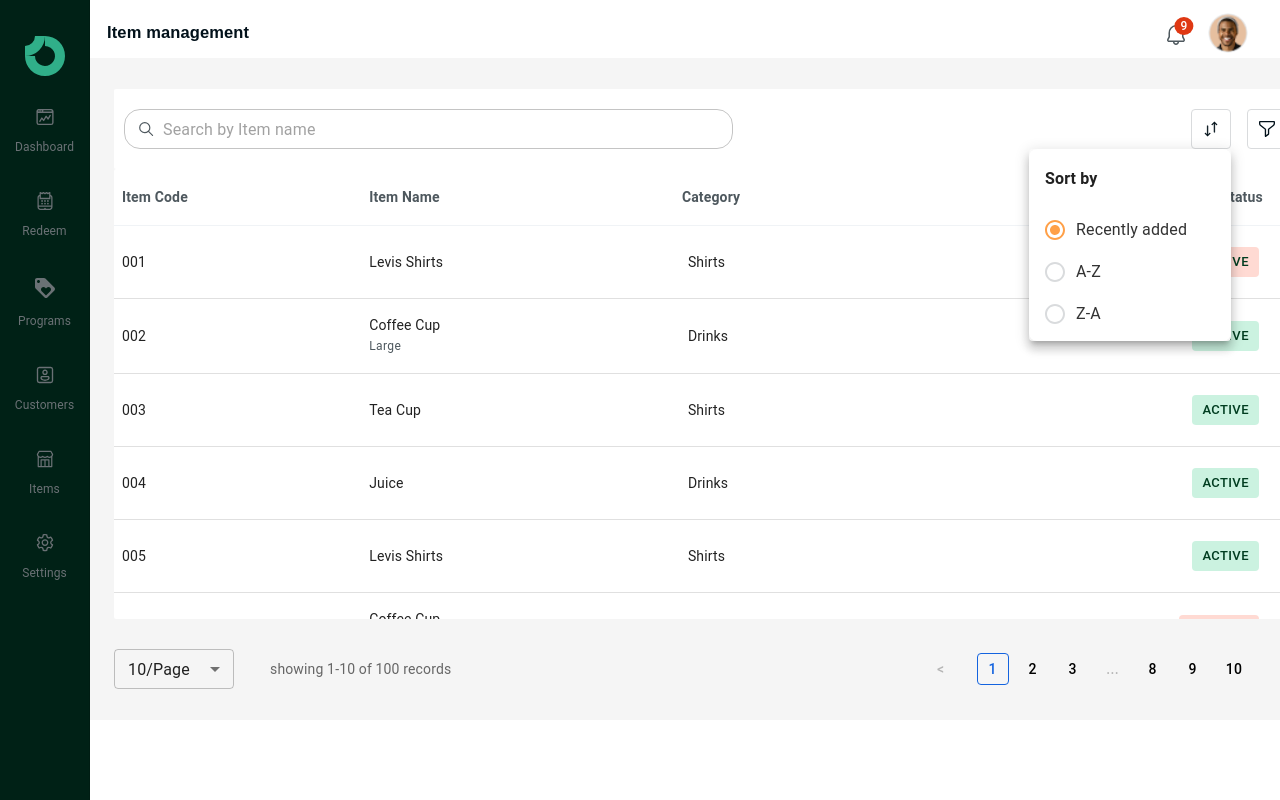
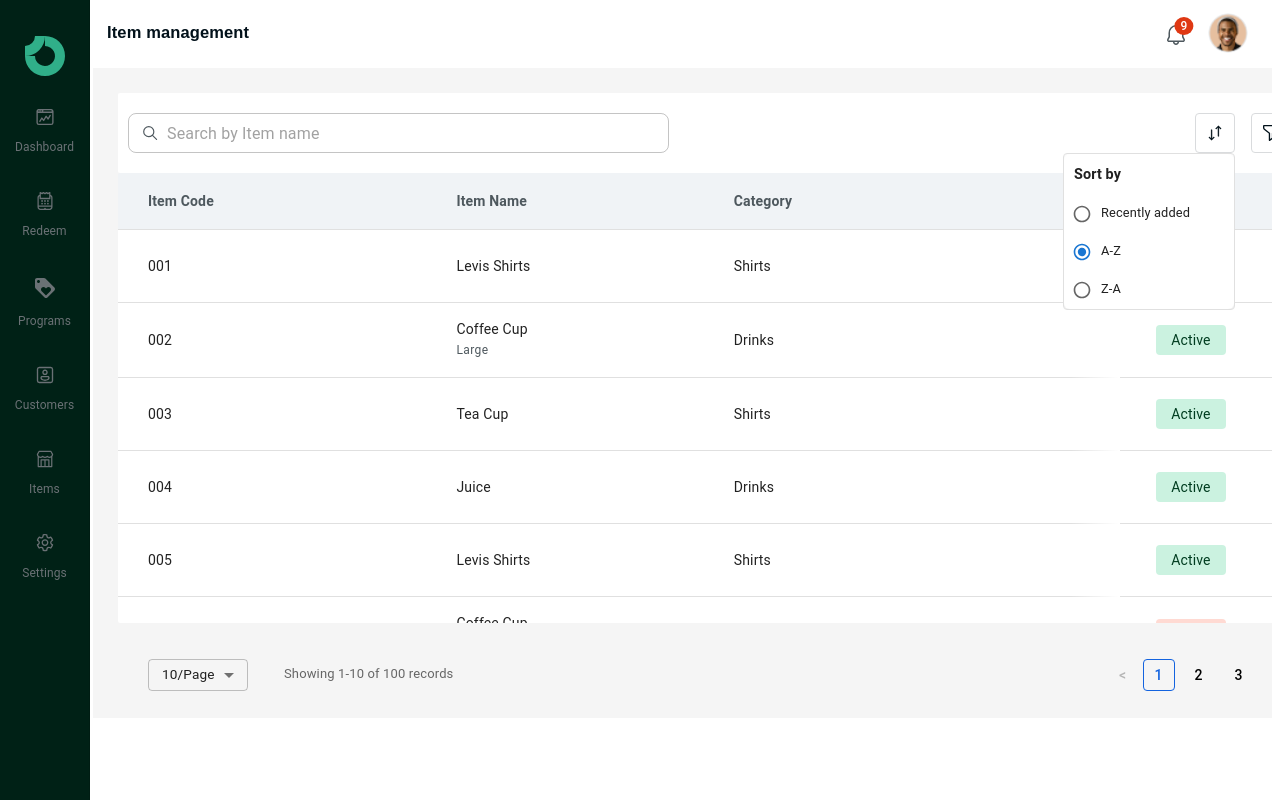
Before and after one commit to BhadriPrabhu/bit-crayond1, a React (Vite) app: page / in a window 1280 px wide. Both pictures are taken after a click on the button 1210 px from the left and 129 px from the top of the page. Built offline with nearby package versions, Linux system fonts and the light colour scheme.

Commit message:
updated code

```diff
--- a/package.json
+++ b/package.json
@@ -14,10 +14,13 @@
     "@emotion/styled": "^11.13.0",
     "@mui/icons-material": "^6.1.3",
     "@mui/material": "^6.1.3",
+    "@reduxjs/toolkit": "^2.3.0",
     "prop-types": "^15.8.1",
     "react": "^18.3.1",
     "react-dom": "^18.3.1",
-    "react-router-dom": "^6.26.2"
+    "react-redux": "^9.1.2",
+    "react-router-dom": "^6.26.2",
+    "redux": "^5.0.1"
   },
   "devDependencies": {
     "@eslint/js": "^9.11.1",
--- a/src/App.jsx
+++ b/src/App.jsx
@@ -7,7 +7,6 @@ import Screen1 from "./screens/itemManagement_screen/screen1";
 import Moreverticon from "./components/moreverticon/Moreverticon";
 import FilterModal from "./components/filtericon/filtericon";
 import SortByComponent from "./components/sorticon/sorticon";
-import Sample from "./components/newitem_button/sample";
 
 function App() {
   return (
--- a/src/components/filtericon/filtericon.jsx
+++ b/src/components/filtericon/filtericon.jsx
@@ -97,32 +97,33 @@ const FilterModal = ({ open, onClose }) => {
             <Typography variant="subtitle2" color="text.secondary">Item Status</Typography>
             <Box sx={{ marginBottom: 2 }} />
             <Stack direction="row" spacing={2}>
-              <Button
-                variant="contained"
+              <Typography
                 sx={{
                   bgcolor: '#FFA048',
                   color: 'white',
-                  '&:hover': {
-                    bgcolor: '#FF8C1A',
-                  },
+                  fontWeight: '500',
+                  padding: '6px 12px',
+                  borderRadius: '5px',
+                  border: '1px solid transparent',
+                  display: 'inline-block',
+                  width: 'fit-content',
                 }}
-                startIcon={<DoneIcon />}
               >
                 Active
-              </Button>
-              <Button
-                variant="outlined"
+              </Typography>
+              <Typography
                 sx={{
-                  borderColor: '#D9DBDD',
                   color: 'black',
-                  '&:hover': {
-                    borderColor: '#B2B2B2',
-                    color: '#333',
-                  },
+                  fontWeight:'500',
+                  padding: '6px 12px',
+                  borderRadius: '5px',
+                  border: '1px solid #D9DBDD',
+                  display: 'inline-block',
+                  width: 'fit-content',
                 }}
               >
                 Inactive
-              </Button>
+              </Typography>
             </Stack>
           </Box>
 
--- a/src/components/maincontent/mainContent.jsx
+++ b/src/components/maincontent/mainContent.jsx
@@ -14,6 +14,11 @@ import SortByComponent from '../sorticon/sorticon';
 import AddNewItemPopup from '../newitem_button/Addnewpopup';
 import BulkImportModal from '../moreverticon/BulkimportModal';
 import BulkExportModal from '../moreverticon/BulkexportMore';
+import { useSelector, useDispatch } from 'react-redux';
+import { setSearchTerm } from '../../redux/slices/itemSlice';
+import { setItems } from '../../redux/slices/itemSlice';
+
+
 
 const data = Array.from({ length: 100 }, (_, index) => ({
   id: index + 1,
@@ -25,19 +30,23 @@ const data = Array.from({ length: 100 }, (_, index) => ({
 }));
 
 const ItemTable = () => {
+  const dispatch = useDispatch();
+  const items = useSelector((state) => state.items.items);
+  const searchTerm = useSelector((state) => state.items.searchTerm);
+
   const [page, setPage] = useState(0);
   const [rowsPerPage, setRowsPerPage] = useState(10);
   const [anchorElFilter, setAnchorElFilter] = useState(null);
   const [anchorElSort, setAnchorElSort] = useState(null);
   const [anchorElAction, setAnchorElAction] = useState(null);
   const [filterModalOpen, setFilterModalOpen] = useState(false);
-  const [searchTerm, setSearchTerm] = useState('');
   const [isPopupOpen, setIsPopupOpen] = useState(false);
   const [isBulkImportOpen, setIsBulkImportOpen] = useState(false);
   const [isBulkExportOpen, setIsBulkExportOpen] = useState(false);
 
-
-  const handleSearchChange = (event) => setSearchTerm(event.target.value);
+  const handleSearchChange = (event) => {
+    dispatch(setSearchTerm(event.target.value));
+  };
 
   const handleChangePage = (event, newPage) => setPage(newPage);
   const handleChangeRowsPerPage = (event) => {
@@ -76,7 +85,7 @@ const ItemTable = () => {
     setIsBulkExportOpen(false);
   };
 
-  const filteredData = data.filter((row) =>
+  const filteredData = items.filter((row) =>
     row.itemName.toLowerCase().includes(searchTerm.toLowerCase())
   );
 
@@ -149,9 +158,9 @@ const ItemTable = () => {
             ),
           }}
           sx={{
-            width: '45%',
+            width: '40%',
             marginRight: 'auto',
-            '& .MuiOutlinedInput-root': { borderRadius: '16px', borderColor: '#D9DBDD' },
+            '& .MuiOutlinedInput-root': { borderRadius: '8px', borderColor: '#D9DBDD' },
           }}
         />
 
@@ -176,6 +185,7 @@ const ItemTable = () => {
               borderWidth: 1,
               borderStyle: 'solid',
               borderRadius: '4px',
+              boxShadow: 'none',
               '&:hover': { borderColor: '#FFA048' },
             }}
           >
@@ -194,6 +204,13 @@ const ItemTable = () => {
             vertical: 'top',
             horizontal: 'right',
           }}
+          sx={{
+            boxShadow: 'none',
+            '& .MuiPaper-root': {
+              boxShadow: 'none !important',
+              border: '1px solid #E0E0E0',
+            },
+          }}
         >
           <SortByComponent />
         </Popover>
@@ -208,6 +225,13 @@ const ItemTable = () => {
           transformOrigin={{
             vertical: 'top',
             horizontal: 'right',
+          }}
+          sx={{
+            boxShadow: 'none',
+            '& .MuiPaper-root': {
+              boxShadow: 'none !important',
+              border: '1px solid #E0E0E0',
+            },
           }}
         >
           <Moreverticons1
@@ -226,23 +250,32 @@ const ItemTable = () => {
           New Item
         </Button>
       </Box>
-
-      <TableContainer sx={{ maxHeight: 450,width:'1372px', overflowY: 'auto','&::-webkit-scrollbar': { display: 'none' },
+      <TableContainer
+  sx={{
+    maxHeight: 450,
+    width: '1372px',
+    overflowY: 'auto',
+    '&::-webkit-scrollbar': { display: 'none' },
     '-ms-overflow-style': 'none',
-      scrollbarWidth: 'none', borderRadius:'2px'  }}>
+    scrollbarWidth: 'none',
+    borderRadius: '2px'
+  }}
+>
   <Table stickyHeader>
     <TableHead>
       <TableRow>
-              {['Item Code', 'Item Name', 'Category', 'Status', 'Actions'].map((heading, idx) => (
+        {['Item Code', 'Item Name', 'Category', 'Status', 'Action'].map((heading, idx) => (
           <TableCell
             key={heading}
-                  align={idx >= 3 ? 'right' : 'left'}
+            align={idx < 3 ? 'left' : 'right'}
             sx={{
-                    borderColor: '#F0F3F6',
+              bgcolor: '#F0F3F6',
               fontWeight: 600,
               color: '#4E585E',
-                    paddingLeft: idx === 2 ? '10px' : '8px',
-                    paddingRight: idx === 3 ? '20px' : '4px',
+              paddingLeft: idx === 0 ? '30px' : '5px',
+              paddingRight: idx === 4 ? '30px' : '5px',
+              borderRight: idx === 2 ? '50px solid transparent' : 'none',
+              width: idx === 3 ? '90px' : 'auto',
             }}
           >
             {heading}
@@ -253,8 +286,8 @@ const ItemTable = () => {
     <TableBody>
       {visibleRows.map((row) => (
         <TableRow key={row.id} sx={{ bgcolor: 'white', height: 40, borderBottom: '1px solid #E5E8EB' }}>
-                <TableCell sx={{ paddingLeft: '8px' }}>{row.itemCode}</TableCell>
-                <TableCell sx={{ paddingLeft: '8px' }}>
+          <TableCell align="left" sx={{ paddingLeft: '30px', paddingRight: '5px' }}>{row.itemCode}</TableCell>
+          <TableCell align="left" sx={{ paddingLeft: '5px', paddingRight: '5px' }}>
             {row.itemName}
             {row.itemSize && (
               <Typography
@@ -266,21 +299,26 @@ const ItemTable = () => {
               </Typography>
             )}
           </TableCell>
-                <TableCell sx={{ paddingLeft: '16px' }}>{row.category}</TableCell>
-                <TableCell align="right" sx={{ paddingRight: '24px' }}>
-                  <Button
-                    variant="contained"
-                    size="small"
+          <TableCell align="left" sx={{ paddingLeft: '5px', paddingRight: '5px', borderRight: '50px solid transparent' }}>{row.category}</TableCell>
+          <TableCell align="right" sx={{ width: '90px', paddingRight: '10px' }}>
+            <Typography
+              variant="body2"
               sx={{
+                color: row.status === 'Active' ? '#003D20' : '#3D0600',
                 bgcolor: row.status === 'Active' ? '#CBF2E0' : '#FFDAD3',
-                      color: '#003D20',
-                      boxShadow: 'none',
+                borderRadius: '4px',
+                width: '70px',
+                height: '30px',
+                display: 'flex',
+                alignItems: 'center',
+                justifyContent: 'center',
+                marginLeft: '20px',
               }}
             >
               {row.status}
-                  </Button>
+            </Typography>
           </TableCell>
-                <TableCell align="right" sx={{ paddingRight: '8px' }}>
+          <TableCell align="right" sx={{ paddingLeft: '5px', paddingRight: '30px' }}>
             <IconButton onClick={(e) => handleActionMenuClick(e)}>
               <MoreVertIcon />
             </IconButton>
@@ -303,7 +341,14 @@ const ItemTable = () => {
   </Table>
 </TableContainer>
 
-      <Box width="98%" mt="auto" display="flex" justifyContent="space-between" alignItems="center">
+<Box
+  width="98%"
+  mt="auto"
+  display="flex"
+  justifyContent="space-between"
+  alignItems="center"
+  sx={{ paddingLeft: '30px', paddingRight: '30px' }}
+>
   <Box display="flex" alignItems="center">
     <Select
       value={rowsPerPage}
@@ -312,33 +357,44 @@ const ItemTable = () => {
       variant="outlined"
       sx={{
         mr: 2,
-              width: 120,
+        width: 100,
+        height: 32,
+        fontSize:'0.85rem',
         '& .MuiOutlinedInput-root': { borderRadius: '4px', borderColor: '#D9DBDD' },
         '&:hover .MuiOutlinedInput-root': { borderColor: '#FFA048' }
       }}
       renderValue={(value) => `${value}/Page`}
     >
-            {Array.from({ length: 20 }, (_, i) => (i + 1)*5).map((option) => (
+      {Array.from({ length: 5 }, (_, i) => (i + 1) * 5).map((option) => (
         <MenuItem key={option} value={option}>
           {option}
         </MenuItem>
       ))}
     </Select>
-          <Typography variant="body2" color="#666666" sx={{marginLeft:'20px'}}>
-            {`showing ${startRecord}-${endRecord} of ${totalRecords} records`}
+    <Typography variant="body2" color="#666666" sx={{ marginLeft: '20px' , fontSize:'13px'}}>
+      {`Showing ${startRecord}-${endRecord} of ${totalRecords} records`}
     </Typography>
   </Box>
 
-        <Box display="flex" alignItems="center">
-          <Button onClick={() => setPage(page - 1)} disabled={page === 0}>
+  <Box display="flex" alignItems="center" sx={{ marginRight: '-100px' }}>
+    <Button
+      onClick={() => setPage(page - 1)}
+      disabled={page === 0}
+      sx={{ minWidth: '32px' }}
+    >
       {'<'}
     </Button>
     {renderPaginationButtons()}
-          <Button onClick={() => setPage(page + 1)} disabled={page >= Math.ceil(totalRecords / rowsPerPage) - 1}>
+    <Button
+      onClick={() => setPage(page + 1)}
+      disabled={page >= Math.ceil(totalRecords / rowsPerPage) - 1}
+      sx={{ minWidth: '32px' }}
+    >
       {'>'}
     </Button>
   </Box>
 </Box>
+
 
       {filterModalOpen && <FilterModal open={filterModalOpen} onClose={handleFilterModalClose} />}
       <AddNewItemPopup open={isPopupOpen} onClose={handleClosePopup} />
--- a/src/components/moreverticon/Moreverticon.jsx
+++ b/src/components/moreverticon/Moreverticon.jsx
@@ -16,7 +16,8 @@ function Moreverticons1({ onBulkImportClick, onBulkExportClick  }) {
         border: '1px solid #FFFFFF',
         paddingTop: '14px',
         paddingLeft: '15px',
-        boxShadow: 'rgba(99, 99, 99, 0.2) 0px 2px 8px 0px;',
+        boxShadow:'none'
+
       }}
     >
       <Typography onClick={onBulkImportClick} sx={{ cursor: 'pointer' }}>
--- a/src/components/sidenavbar/sidenavbar_styles.jsx
+++ b/src/components/sidenavbar/sidenavbar_styles.jsx
@@ -27,7 +27,7 @@ export const IconWrapper = styled('div')(({ theme }) => ({
 }));
 
 export const ListItemStyled = styled(ListItem)(() => ({
-  color: '#6A7175', // Default color for text
+  color: '#6A7175',
   display: 'flex',
   flexDirection: 'column',
   alignItems: 'center',
--- a/src/components/sorticon/sorticon.jsx
+++ b/src/components/sorticon/sorticon.jsx
@@ -1,54 +1,38 @@
 import React, { useState } from 'react';
-import { Box, Typography, Radio, RadioGroup, FormControlLabel, FormControl } from '@mui/material';
+import { useDispatch } from 'react-redux';
+import { Box, Typography, Radio, RadioGroup, FormControlLabel } from '@mui/material';
+import { sortItems } from '../../redux/slices/itemSlice';
 
 const SortByComponent = () => {
-  const [selectedValue, setSelectedValue] = useState('recentlyAdded');
+  const dispatch = useDispatch();
+  const [selectedValue, setSelectedValue] = useState('asc');
 
   const handleChange = (event) => {
-    setSelectedValue(event.target.value);
+    const value = event.target.value;
+    setSelectedValue(value);
+    dispatch(sortItems(value));
   };
 
   return (
     <Box
       sx={{
-        width: '170px',
-        height:'160px',
-        padding: '16px',
+        width: '150px',
+        height: '135px',
+        padding: '10px',
         bgcolor: 'white',
-        borderRadius: '8px',
-        boxShadow: '0 2px 8px rgba(0, 0, 0, 0.1)',
-        fontFamily: 'Arial, sans-serif'
+        borderRadius: '6px',
+        boxShadow: '0 2px 6px rgba(0, 0, 0, 0.1)',
+        fontFamily: 'Arial, sans-serif',
       }}
     >
-      <Typography variant="subtitle1" sx={{ fontWeight: 600, mb: 2 }}>
+      <Typography variant="subtitle2" sx={{ fontWeight: 600, mb: 1, fontSize: '0.9rem' }}>
         Sort by
       </Typography>
-      <FormControl component="fieldset">
-        <RadioGroup
-          value={selectedValue}
-          onChange={handleChange}
-          name="sort-by-options"
-        >
-          <FormControlLabel
-            value="recentlyAdded"
-            control={<Radio sx={{ color: '#FFA048', '&.Mui-checked': { color: '#FFA048' } }} />}
-            label="Recently added"
-            sx={{ color: '#333' }}
-          />
-          <FormControlLabel
-            value="aToZ"
-            control={<Radio sx={{ color: '#D9DBDD', '&.Mui-checked': { color: '#FFA048' } }} />}
-            label="A-Z"
-            sx={{ color: '#333' }}
-          />
-          <FormControlLabel
-            value="zToA"
-            control={<Radio sx={{ color: '#D9DBDD', '&.Mui-checked': { color: '#FFA048' } }} />}
-            label="Z-A"
-            sx={{ color: '#333' }}
-          />
-        </RadioGroup>
-      </FormControl>
+      <RadioGroup value={selectedValue} onChange={handleChange}>
+        <FormControlLabel value="recent" control={<Radio size="small" />} label={<Typography variant="body2" fontSize="0.8rem">Recently added</Typography>} />
+        <FormControlLabel value="asc" control={<Radio size="small" />} label={<Typography variant="body2" fontSize="0.8rem">A-Z</Typography>} />
+        <FormControlLabel value="desc" control={<Radio size="small" />} label={<Typography variant="body2" fontSize="0.8rem">Z-A</Typography>} />
+      </RadioGroup>
     </Box>
   );
 };
--- a/src/main.jsx
+++ b/src/main.jsx
@@ -1,10 +1,17 @@
-import { StrictMode } from 'react'
-import { createRoot } from 'react-dom/client'
-import App from './App.jsx'
-import './index.css'
+import { StrictMode } from 'react';
+import { createRoot } from 'react-dom/client';
+import App from './App.jsx';
+import { Provider } from 'react-redux';
+import {store} from './redux/store.js'
+import './index.css';
 
-createRoot(document.getElementById('root')).render(
+const root = createRoot(document.getElementById('root'));
+
+
+root.render(
   <StrictMode>
-    <App />
-  </StrictMode>,
-)
+    <Provider store={store}>
+      <App />
+    </Provider>
+  </StrictMode>
+);
--- /dev/null
+++ b/src/redux/slices/itemSlice.js
@@ -0,0 +1,53 @@
+import { createSlice } from '@reduxjs/toolkit';
+
+const initialState = {
+  items: [],
+  searchTerm: '',
+  page: 0,
+  rowsPerPage: 10,
+};
+
+const itemsSlice = createSlice({
+  name: 'items',
+  initialState,
+  reducers: {
+    setItems: (state, action) => {
+      state.items = action.payload;
+    },
+    setSearchTerm: (state, action) => {
+      state.searchTerm = action.payload;
+    },
+    setPage: (state, action) => {
+      state.page = action.payload;
+    },
+    setRowsPerPage: (state, action) => {
+      state.rowsPerPage = action.payload;
+    },
+    sortItems: (state, action) => {
+      const sortOrder = action.payload;
+      state.items = [...state.items].sort((a, b) => {
+        if (sortOrder === 'asc') {
+          return a.itemName.localeCompare(b.itemName);
+        } else if (sortOrder === 'desc') {
+          return b.itemName.localeCompare(a.itemName);
+        } else if (sortOrder === 'recent') {
+          return a.index - b.index;
+        }
+      });
+    },
+  },
+});
+
+export const { setItems, setSearchTerm, setPage, setRowsPerPage, sortItems } = itemsSlice.actions;
+
+
+export const selectPaginatedItems = (state) => {
+  const { page, rowsPerPage, items } = state.items;
+  const start = page * rowsPerPage;
+  const end = start + rowsPerPage;
+  return items.slice(start, end);
+};
+
+export const selectTotalRecords = (state) => state.items.items.length;
+
+export default itemsSlice.reducer;
--- /dev/null
+++ b/src/redux/store.js
@@ -0,0 +1,10 @@
+import { configureStore } from '@reduxjs/toolkit';
+import itemsReducer from './slices/itemSlice'
+
+export const store = configureStore({
+  reducer: {
+    items: itemsReducer,
+  },
+});
+
+export default store;
--- a/src/screens/itemManagement_screen/screen1.jsx
+++ b/src/screens/itemManagement_screen/screen1.jsx
@@ -1,10 +1,27 @@
-import React from 'react';
+import React, { useEffect } from 'react';
+import { useDispatch } from 'react-redux';
+import { setItems } from '../../redux/slices/itemSlice';
 import TopNavbar from '../../components/topnavbar/topnavbar';
 import Sidebar from '../../components/sidenavbar/sidenavbar';
 import ItemTable from '../../components/maincontent/mainContent';
 import { Box } from '@mui/material';
 
-export default function Screen1() {
+const Screen1 = () => {
+  const dispatch = useDispatch();
+
+  useEffect(() => {
+    const fetchedData = Array.from({ length: 100 }, (_, index) => ({
+      id: index + 1,
+      itemCode: `00${index + 1}`,
+      itemName: ['Levis Shirts', 'Coffee Cup', 'Tea Cup', 'Juice'][index % 4],
+      itemSize: index % 4 === 1 ? 'Large' : '',
+      category: index % 2 === 0 ? 'Shirts' : 'Drinks',
+      status: index % 5 === 0 ? 'Inactive' : 'Active'
+    }));
+
+    dispatch(setItems(fetchedData));
+  }, [dispatch]);
+
   return (
     <Box sx={appStyles}>
       <TopNavbar />
@@ -16,13 +33,13 @@ export default function Screen1() {
       </Box>
     </Box>
   );
-}
+};
 
 const appStyles = {
   display: 'flex',
   flexDirection: 'column',
   height: '85vh',
-  marginLeft:'75px'
+  marginLeft: '75px'
 };
 
 const contentWrapperStyles = {
@@ -33,11 +50,12 @@ const contentWrapperStyles = {
 
 const tableContainerStyles = {
   flex: 1,
-  marginLeft: '-90px',
   overflow: 'auto',
   boxSizing: 'border-box',
   backgroundColor: '#f5f5f5',
-  padding: '1rem',
-  marginTop:'-70px',
-  marginRight:'-10px'
+  marginTop:'-60px',
+  marginLeft:'-80px',
+  padding:'10px'
 };
+
+export default Screen1;
```
Also changed, not shown: src/components/moreverticon/BulkimportModal.jsx (+74 -12 lines), 1 other file (tests, documents, lock files or other folders). Lines whose indentation alone changed are shown as unchanged.
